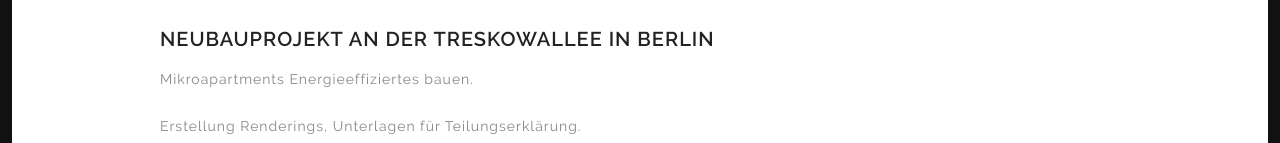
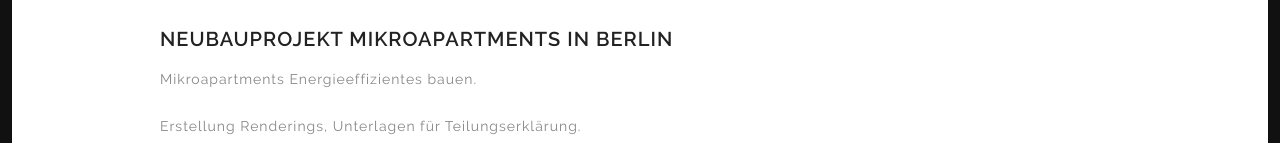
Before and after one commit to ar-4de/ar-4de.github.io, a plain HTML site: page portfolio/treskow.html in a window 1280 px wide. Shown: the part 270-413 px from the top of the page. Drawn offline with Linux system fonts and the light colour scheme; a web font is replaced by a local one.

Commit message:
Mikroapartments microchanges.

```diff
--- a/portfolio/treskow.html
+++ b/portfolio/treskow.html
@@ -39,12 +39,12 @@
 
 				<article class="portfolio hentry">
 				<header class="entry-header">
-				<h1 class="entry-title">Neubauprojekt an der Treskowallee in Berlin
+				<h1 class="entry-title">Neubauprojekt Mikroapartments in Berlin
 				</h1>
 				</header>
 				<div class="entry-content">
 					<p>
-						Mikroapartments Energieeffiziertes bauen.
+						Mikroapartments Energieeffizientes bauen.
 					</p>
 					<p>
 						Erstellung Renderings, Unterlagen für Teilungserklärung.
```
Also changed, not shown: index.html (+1 -1 lines).
